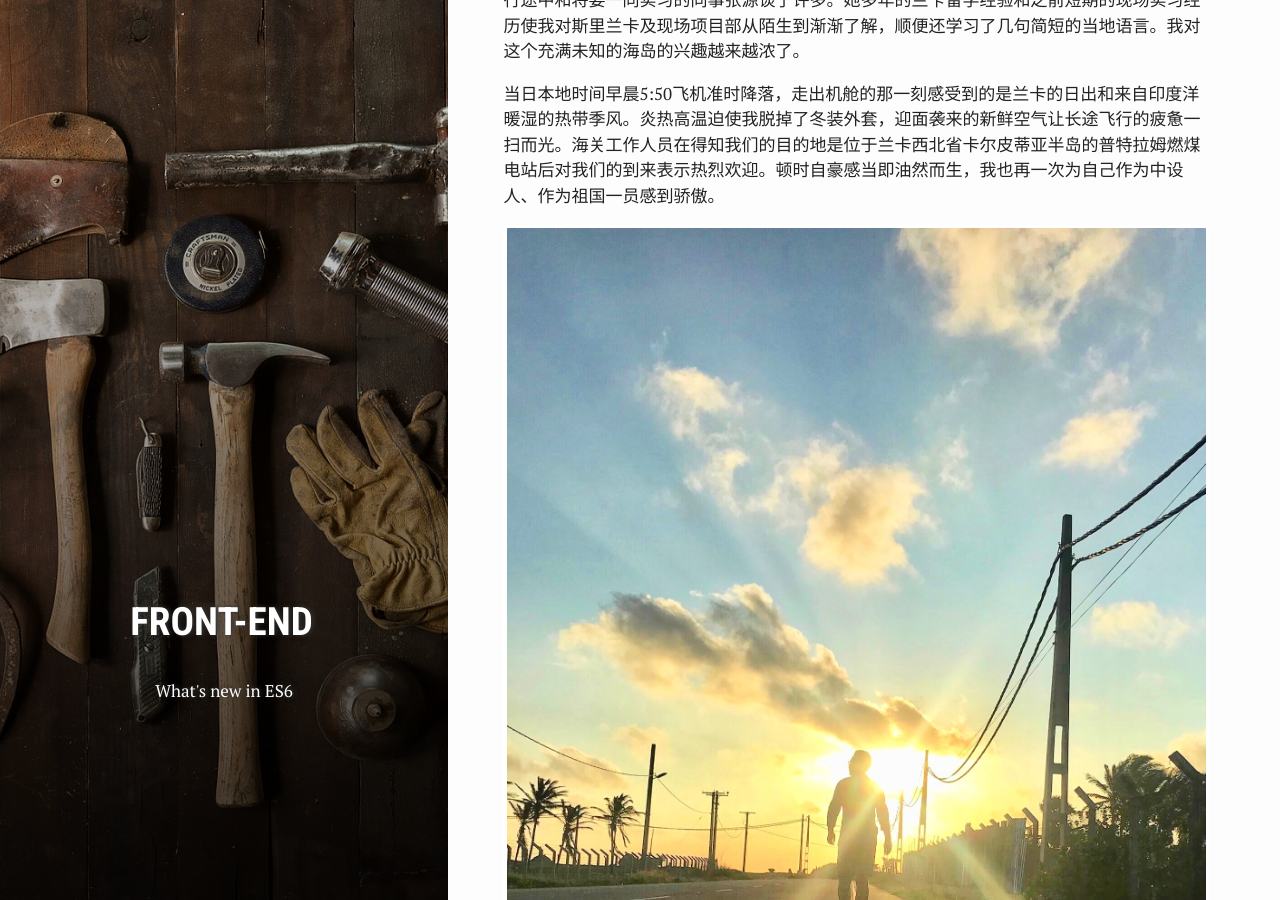
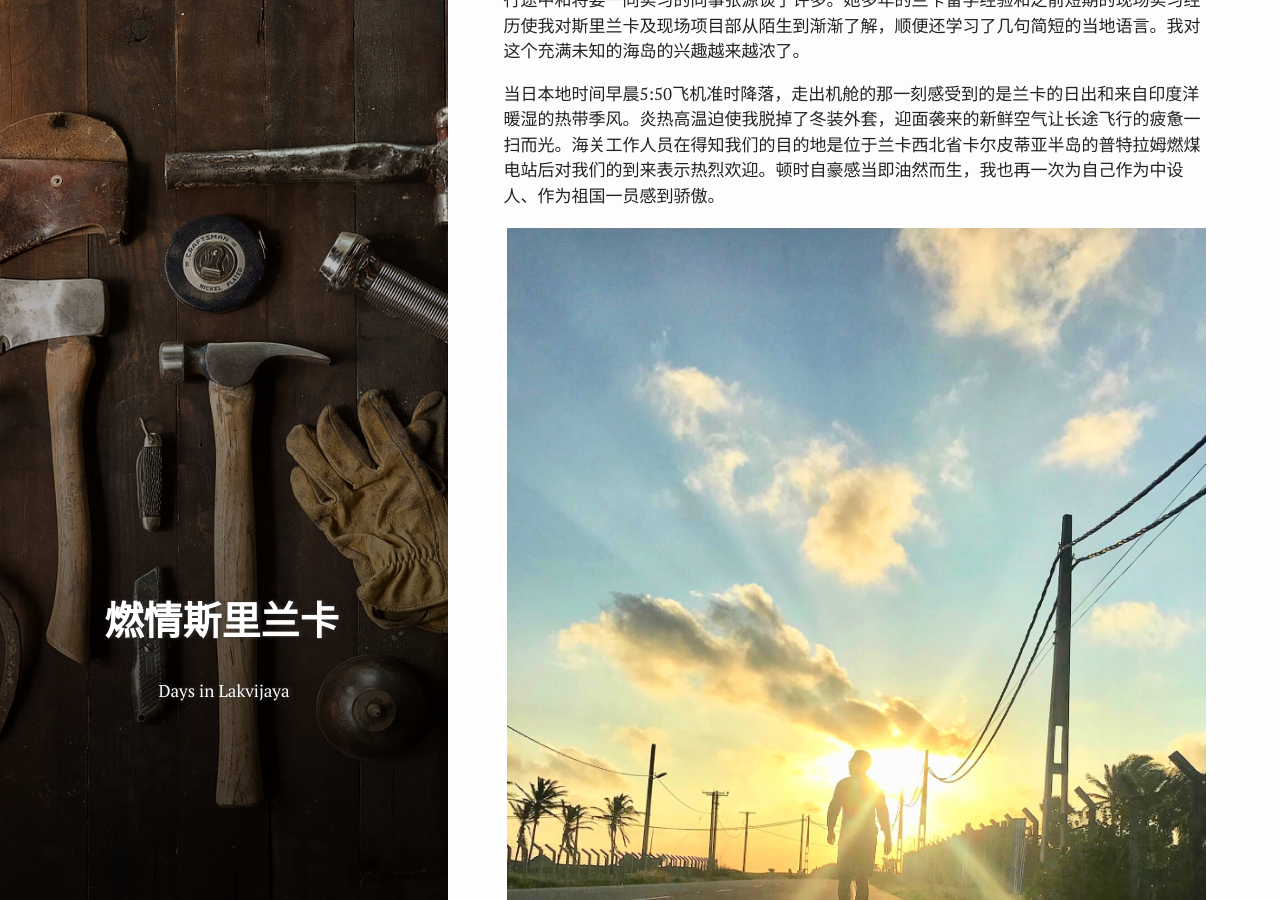
Before and after one commit to ceevon/hello-world, a Jekyll site: the page built from _posts/2017-11-21-Interns Report.md, in a window 1280 px wide and 900 px high, scrolled down 340 px. Built offline with Jekyll 4.4.1, drawn with Linux system fonts in a browser that asks for light colours.

Commit message:
changes for tags

```diff
--- a/_posts/2017-11-21-Interns Report.md
+++ b/_posts/2017-11-21-Interns Report.md
@@ -3,10 +3,10 @@ bg: "tools.jpg"
 layout: post
 title:  "海外实习报告"
 crawlertitle: "Puttalam"
-summary: "What's new in ES6"
+summary: "Days in Lakvijaya"
 date:   2017-11-21 08:09:47 +0700
 categories: posts
-tags: ['front-end']
+tags: ['燃情斯里兰卡']
 author: Tommy
 ---
 
```
